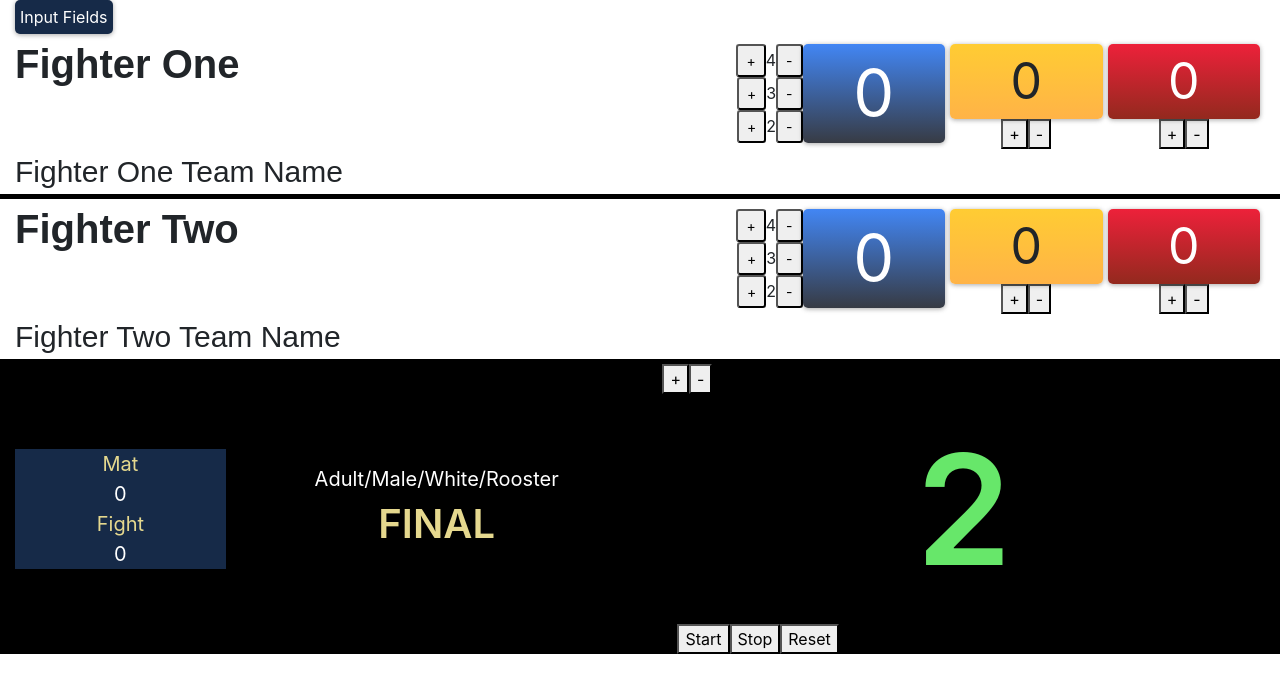
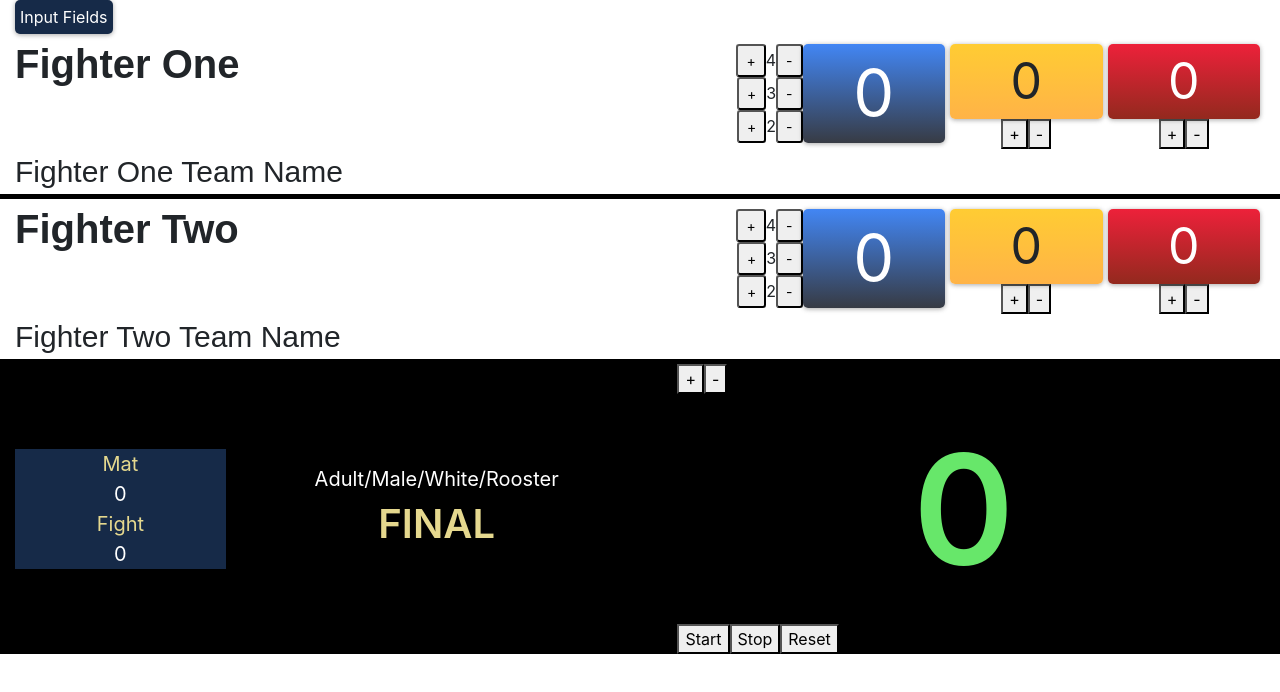
Before and after one commit to andylushman/Jiu-Jitsu-Scoreboard, a React (Create React App) app: page / in a window 1280 px wide. Shown: the top 692 px of the page. Built offline with nearby package versions, Linux system fonts and the light colour scheme.

Commit message:
totalTime working

```diff
--- a/src/components/match.js
+++ b/src/components/match.js
@@ -3,37 +3,6 @@ import Timer from "./timer";
 import "../styles/match.css";
 
 class Match extends Component {
-  constructor(props) {
-    super(props);
-    this.state = {
-      minutesRemaining: 1,
-      secondsRemaining: 1,
-      totalTime: 0
-    };
-
-    this.increaseMin = this.increaseMin.bind(this);
-    this.decreaseMin = this.decreaseMin.bind(this);
-  }
-
-  componentWillMount() {
-    this.setState({
-      totalTime: this.state.minutesRemaining + this.state.secondsRemaining
-    });
-  }
-
-  increaseMin() {
-    this.setState({ minutesRemaining: this.state.minutesRemaining + 1 });
-    console.log(this.state.minutesRemaining);
-  }
-
-  decreaseMin() {
-    if (this.state.minutesRemaining <= 0) {
-      return;
-    }
-    this.setState({ minutesRemaining: this.state.minutesRemaining - 1 });
-    console.log(this.state.minutesRemaining);
-  }
-
   render() {
     return (
       <div className="container-fluid match">
@@ -52,9 +21,7 @@ class Match extends Component {
             <div className="row match-title">{this.props.round}</div>
           </div>
           <div className="col-sm-6">
-            <button onClick={this.increaseMin}>+</button>
-            <button onClick={this.decreaseMin}>-</button>
-            <Timer secondsRemaining={this.state.totalTime} />
+            <Timer />
           </div>
         </div>
       </div>
--- a/src/components/timer.js
+++ b/src/components/timer.js
@@ -5,13 +5,40 @@ export class Timer extends Component {
   constructor(props) {
     super(props);
     this.state = {
-      secondsRemaining: this.props.secondsRemaining
+      minutesRemaining: 0,
+      secondsRemaining: 0,
+      totalTime: 0
     };
 
     this.tick = this.tick.bind(this);
     this.startTimer = this.startTimer.bind(this);
     this.stopTimer = this.stopTimer.bind(this);
     this.resetTimer = this.resetTimer.bind(this);
+    this.increaseMin = this.increaseMin.bind(this);
+    this.decreaseMin = this.decreaseMin.bind(this);
+  }
+
+  async increaseMin() {
+    await this.setState({
+      minutesRemaining: this.state.minutesRemaining + 1
+    });
+    this.setState({
+      totalTime: this.state.minutesRemaining + this.state.secondsRemaining
+    });
+  }
+
+  async decreaseMin() {
+    if (this.state.minutesRemaining <= 0) {
+      return;
+    }
+
+    await this.setState({
+      minutesRemaining: this.state.minutesRemaining - 1
+    });
+
+    this.setState({
+      totalTime: this.state.minutesRemaining + this.state.secondsRemaining
+    });
   }
 
   startTimer() {
@@ -25,12 +52,14 @@ export class Timer extends Component {
 
   resetTimer() {
     clearInterval(this.interval);
-    this.setState({ secondsRemaining: this.props.secondsRemaining });
+    this.setState({
+      totalTime: this.state.minutesRemaining + this.state.secondsRemaining
+    });
   }
 
   tick() {
-    this.setState({ secondsRemaining: this.state.secondsRemaining - 1 });
-    if (this.state.secondsRemaining <= 0) {
+    this.setState({ totalTime: this.state.totalTime - 1 });
+    if (this.state.totalTime <= 0) {
       clearInterval(this.interval);
     }
   }
@@ -38,7 +67,9 @@ export class Timer extends Component {
   render() {
     return (
       <div className="container">
-        <div className="timer">{this.state.secondsRemaining}</div>
+        <button onClick={this.increaseMin}>+</button>
+        <button onClick={this.decreaseMin}>-</button>
+        <div className="timer">{this.state.totalTime}</div>
         <button onClick={this.startTimer}>Start</button>
         <button onClick={this.stopTimer}>Stop</button>
         <button onClick={this.resetTimer}>Reset</button>
```
